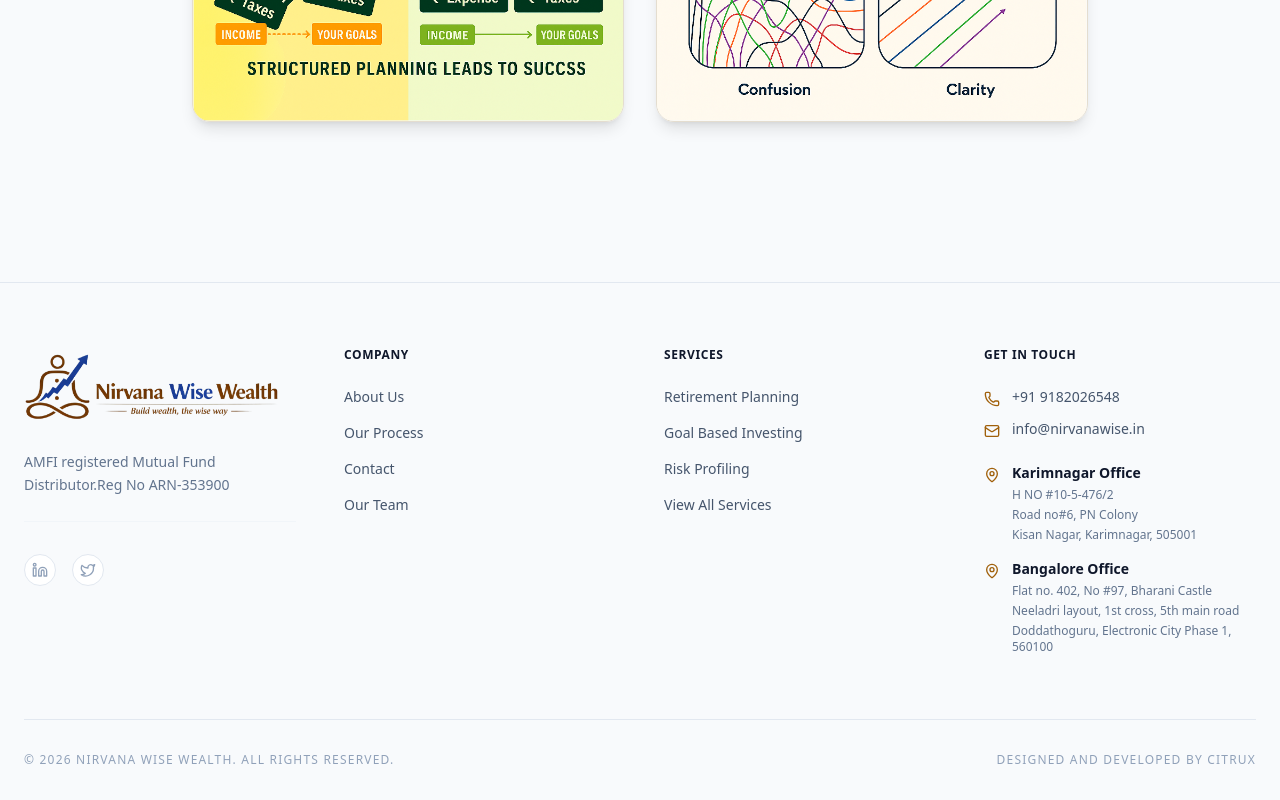
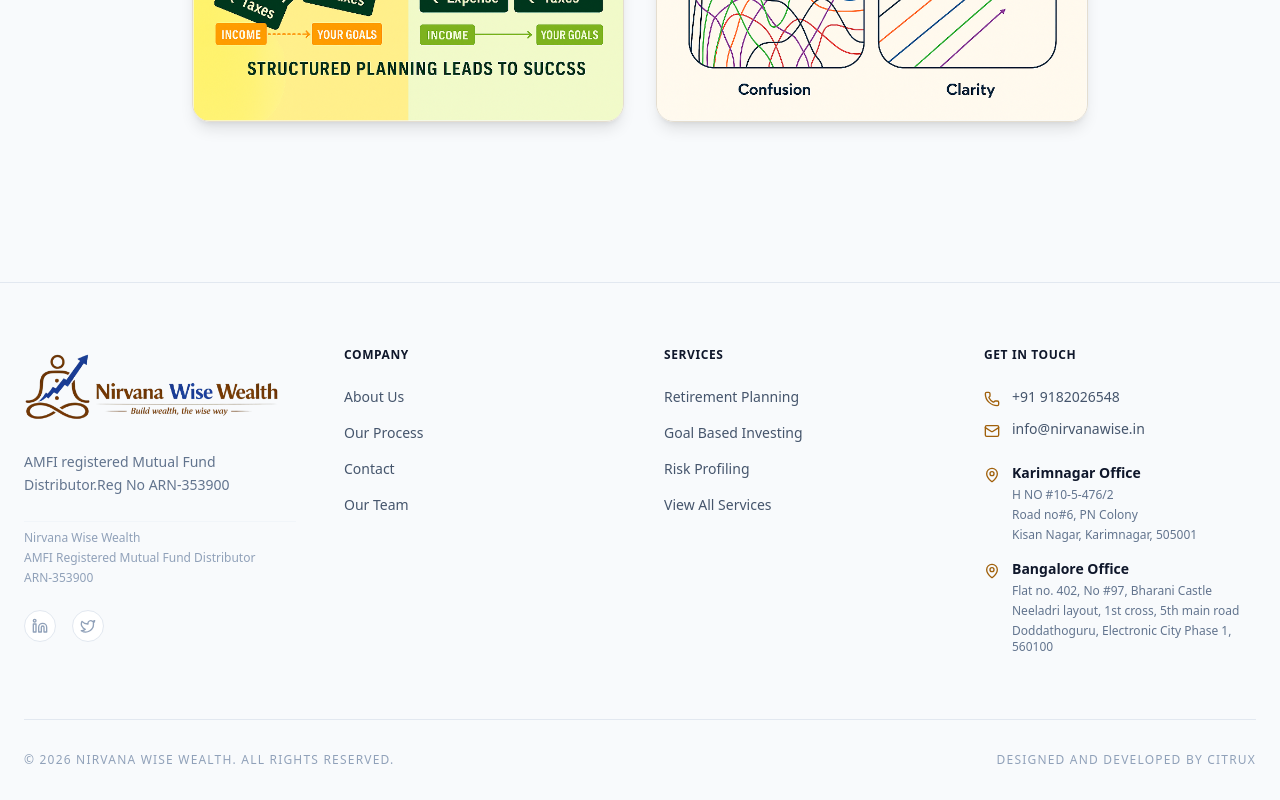
Before and after one commit to balumanthena/Nirvaana, a Next.js app: page /about in a window 1280 px wide. Shown: the part 922-1722 px from the top of the page. Built offline with nearby package versions, Linux system fonts and the light colour scheme; no server answers; a web font is replaced by a local one.

Commit message:
fix: add missing GA and AMFI properties to CONFIG to resolve build errors

```diff
--- a/src/content/config.ts
+++ b/src/content/config.ts
@@ -30,5 +30,8 @@
     LINKEDIN: "#",
     TWITTER: "#"
   },
-
+  GA_MEASUREMENT_ID: "G-XXXXXXXXXX", // Replace with actual Google Analytics ID
+  AMFI_REG_NAME: "Nirvana Wise Wealth",
+  AMFI_DESCRIPTION: "AMFI Registered Mutual Fund Distributor",
+  AMFI_REG_NUMBER: "ARN-353900",
 }
```
